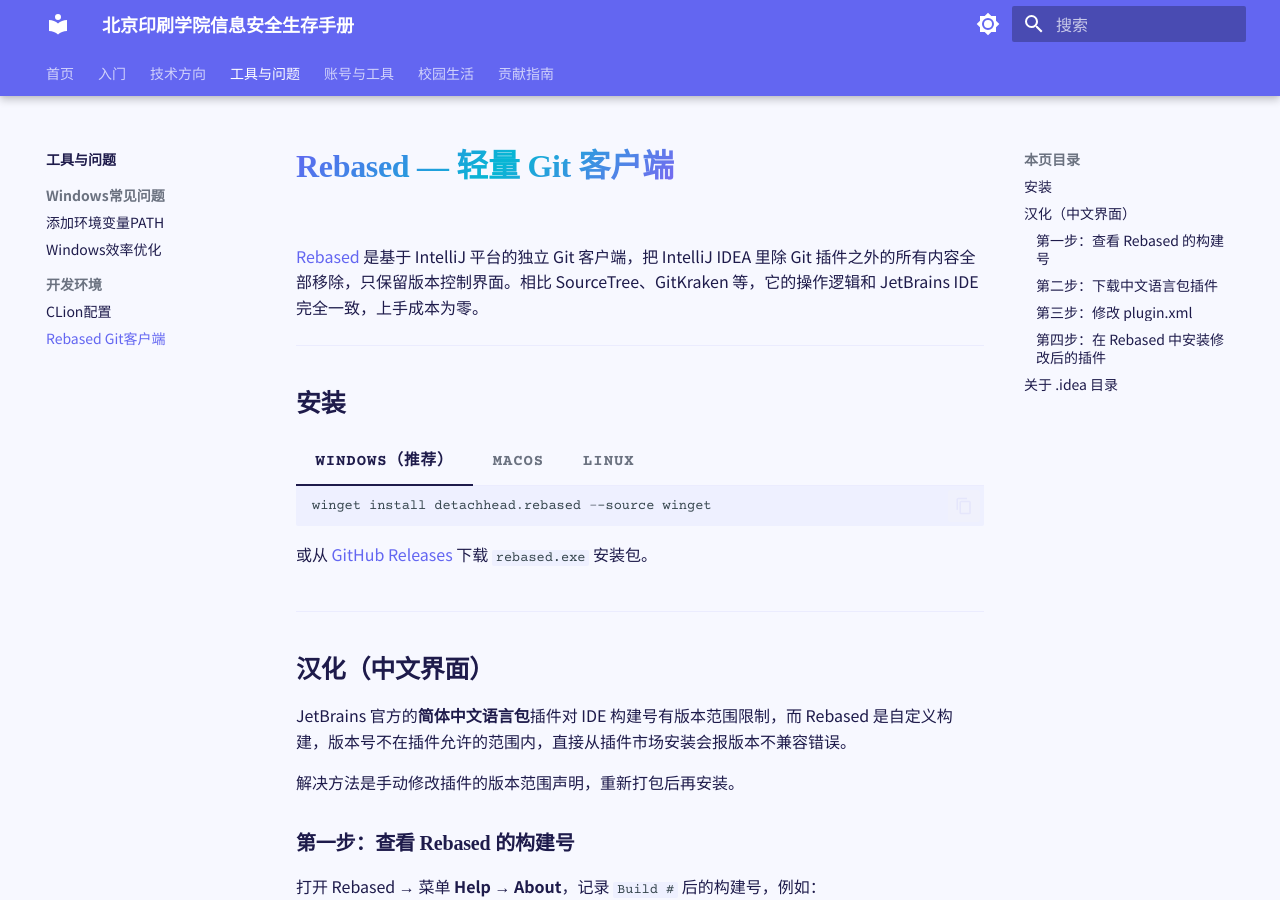
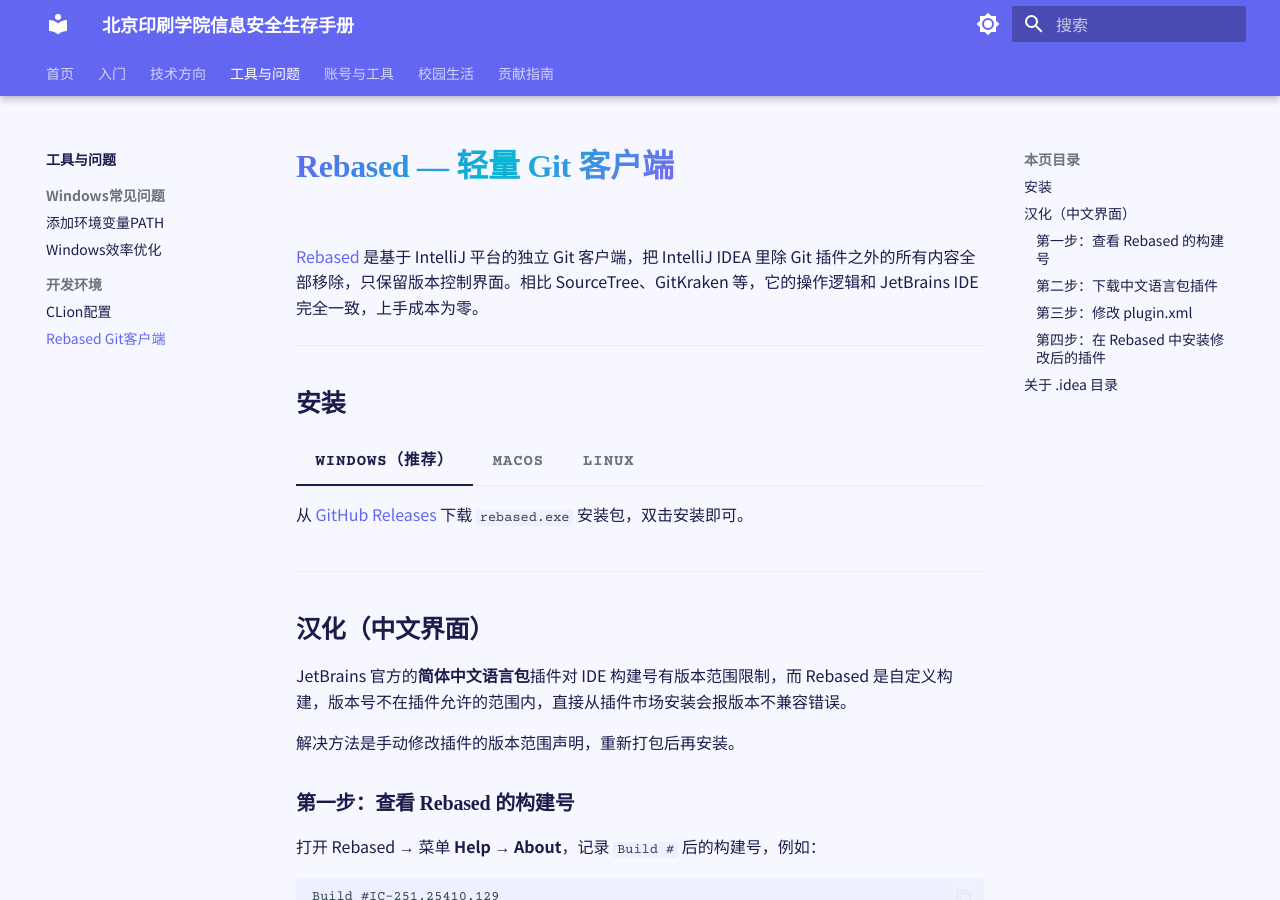
Before and after one commit to starnotes-xj/SurviveBIGCManual, an MkDocs documentation site: the page built from docs/03-工具与问题/开发环境/Rebased.md, in a window 1280 px wide and 900 px high. Built offline with MkDocs 1.6.1 and Material for MkDocs 9.7.7, drawn with Linux system fonts in a browser that asks for light colours.

Commit message:
docs: Rebased 安装方式移除 winget，改为 GitHub 直接下载
Co-Authored-By: Claude Sonnet 4.6 <noreply@anthropic.com>

````diff
--- a/docs/03-工具与问题/开发环境/Rebased.md
+++ b/docs/03-工具与问题/开发环境/Rebased.md
@@ -8,11 +8,7 @@
 
 === "Windows（推荐）"
 
-    ```powershell
-    winget install detachhead.rebased --source winget
-    ```
-
-    或从 [GitHub Releases](https://github.com/DetachHead/rebased/releases/latest) 下载 `rebased.exe` 安装包。
+    从 [GitHub Releases](https://github.com/DetachHead/rebased/releases/latest) 下载 `rebased.exe` 安装包，双击安装即可。
 
 === "macOS"
 
````
